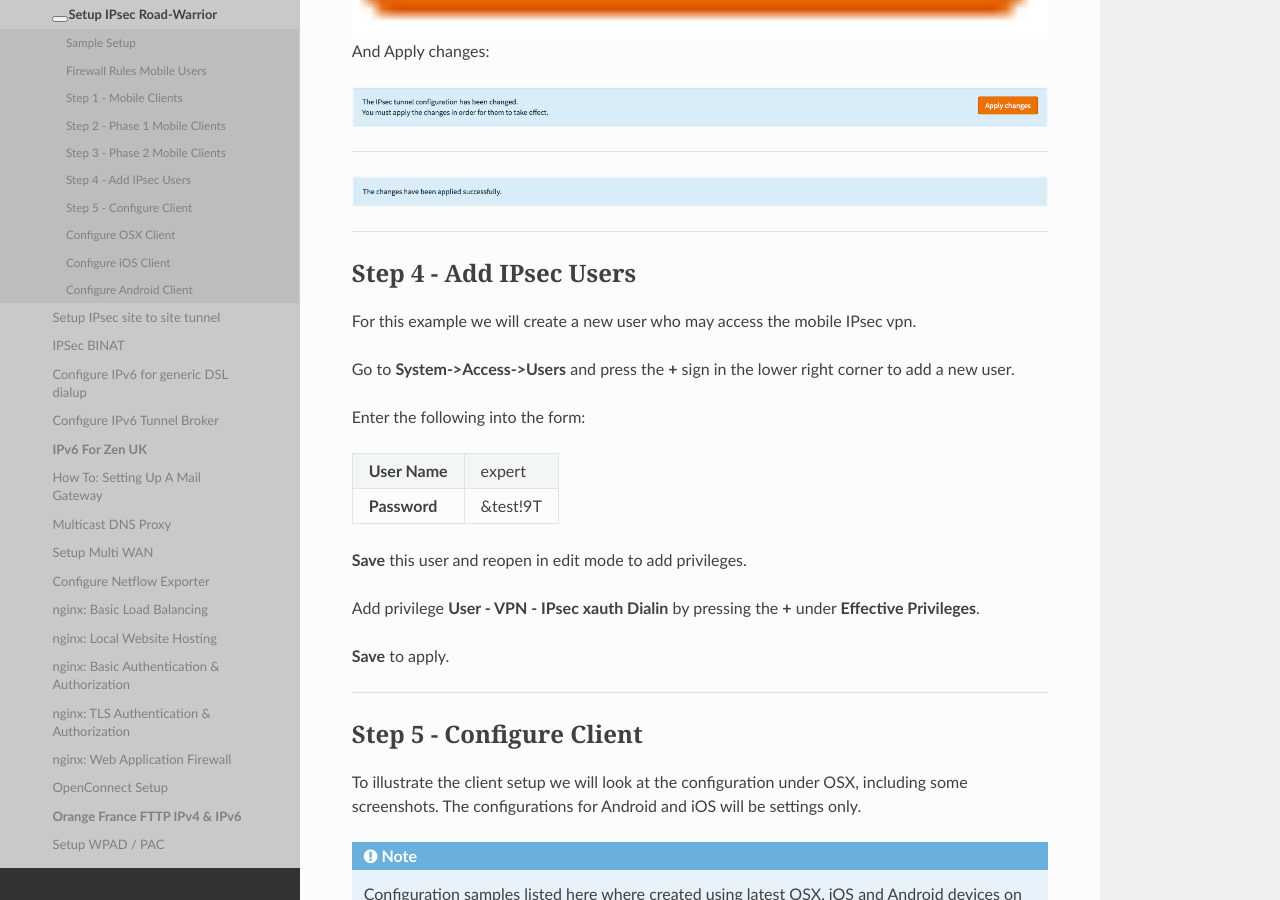
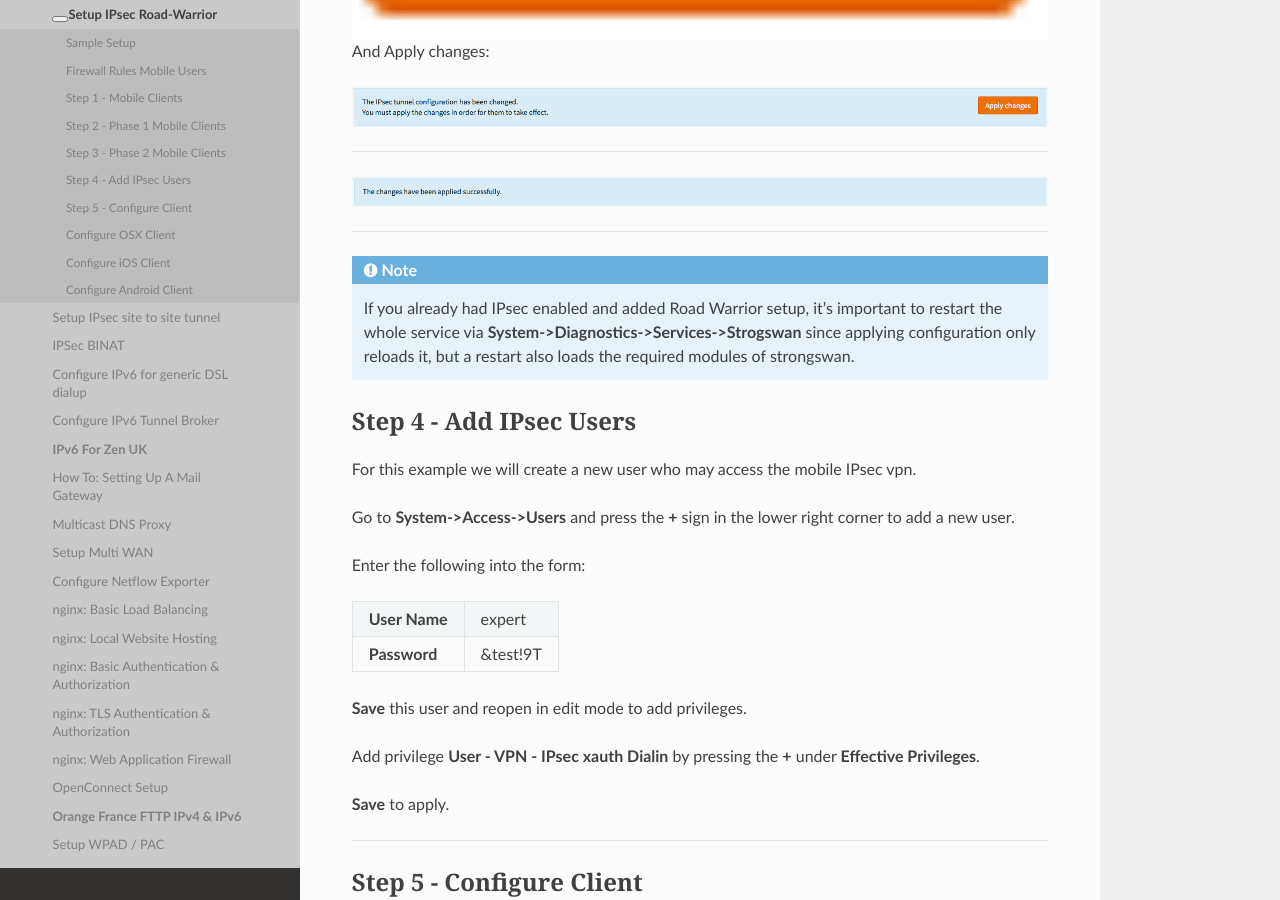
Before and after one commit to opnsense/docs, a Sphinx documentation site: the page built from source/manual/how-tos/ipsec-road.rst, in a window 1280 px wide and 900 px high, scrolled down 5933 px. Built offline with Sphinx 7.4.7 and the Read the Docs theme 2.0.0, drawn with Linux system fonts in a browser that asks for light colours; nearby versions of some CDN libraries; some web fonts are replaced; library files that are not in the unit come from our copies.

Commit message:
Update ipsec-road.rst

```diff
--- a/source/manual/how-tos/ipsec-road.rst
+++ b/source/manual/how-tos/ipsec-road.rst
@@ -238,6 +238,12 @@ And Apply changes:
 
 -----------------------------
 
+.. Note::
+
+   If you already had IPsec enabled and added Road Warrior setup, it's important to
+   restart the whole service via **System->Diagnostics->Services->Strogswan** since applying
+   configuration only reloads it, but a restart also loads the required modules of strongswan.
+
 ------------------------
 Step 4 - Add IPsec Users
 ------------------------
```
